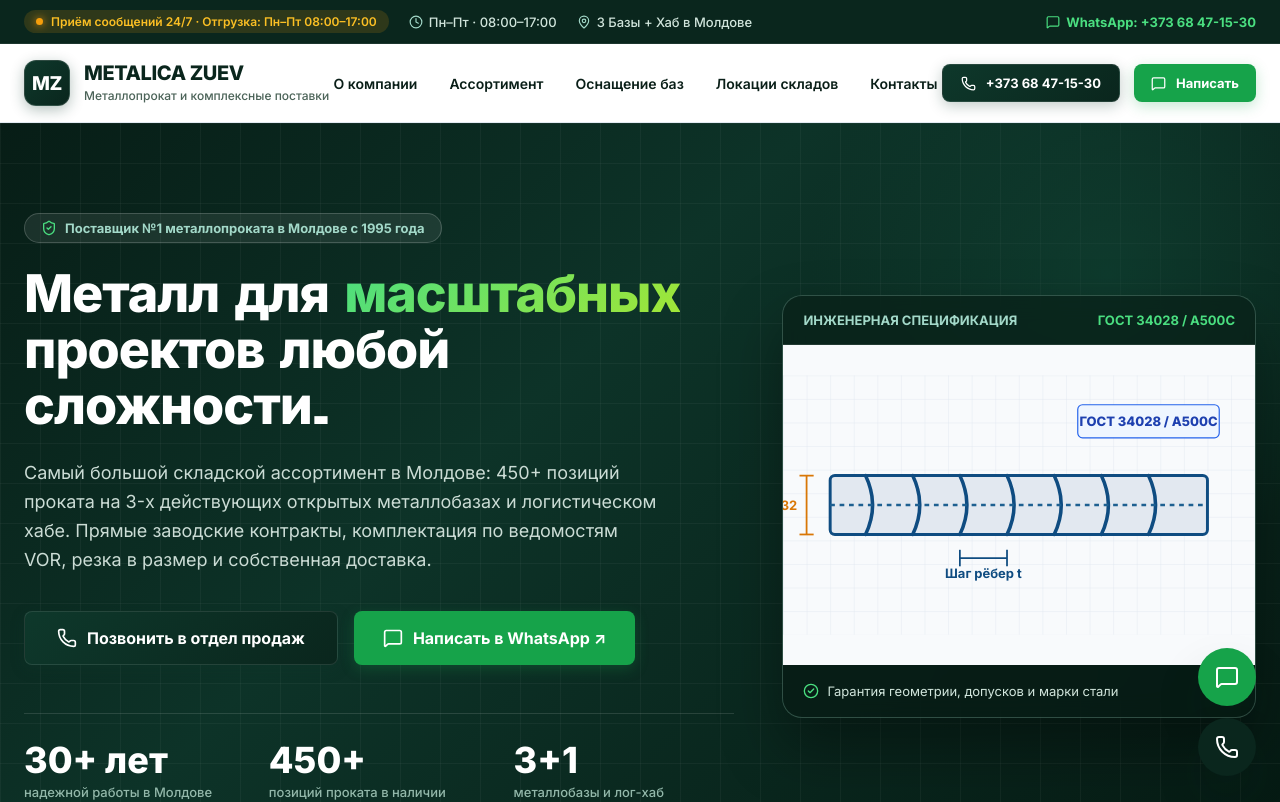
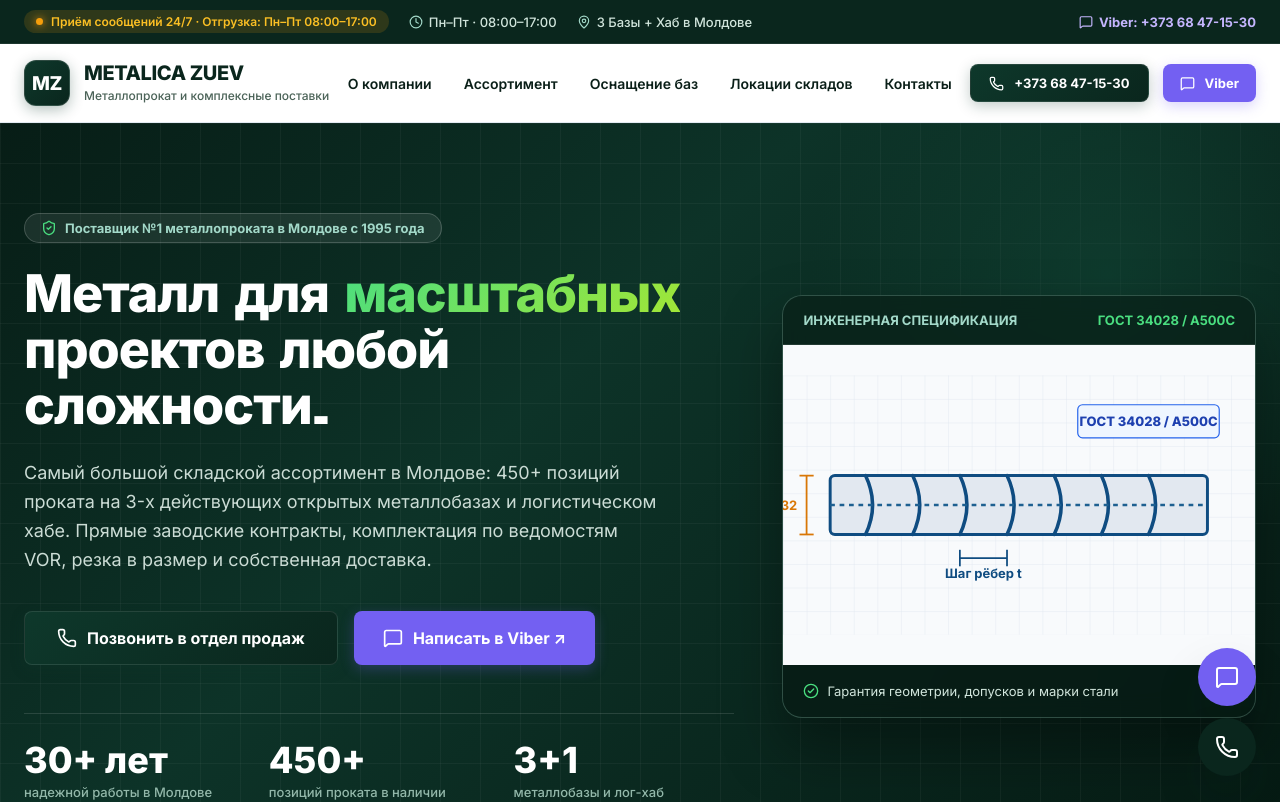
Before and after one commit to amuravschi-cloud/metalica-zuev, a React (Vite) app: page / in a window 1280 px wide. Shown: the top 802 px of the page. Built offline with nearby package versions, Linux system fonts and the light colour scheme.

Commit message:
Replace WhatsApp links with Viber links and Viber brand styling

```diff
--- a/src/components/Capabilities.jsx
+++ b/src/components/Capabilities.jsx
@@ -1,5 +1,5 @@
 import React from 'react';
-import { Scissors, Truck, Layers, Wrench, ShieldCheck, CheckCircle2, Phone, MessageSquare } from 'lucide-react';
+import { Scissors, Truck, Layers, Wrench, CheckCircle2, Phone, MessageSquare } from 'lucide-react';
 
 export default function Capabilities() {
   const capabilitiesList = [
@@ -79,8 +79,8 @@
               <a href="tel:+37368471530" className="btn btn-brand" style={{ width: '100%' }}>
                 <Phone size={16} /> Позвонить: +373 68 47-15-30
               </a>
-              <a href="https://wa.me/37368471530" target="_blank" rel="noreferrer" className="btn btn-whatsapp" style={{ width: '100%' }}>
-                <MessageSquare size={16} /> Написать в WhatsApp ↗
+              <a href="viber://chat?number=%2B37368471530" className="btn btn-viber" style={{ width: '100%' }}>
+                <MessageSquare size={16} /> Написать в Viber ↗
               </a>
             </div>
           </div>
--- a/src/components/CompanyOverview.jsx
+++ b/src/components/CompanyOverview.jsx
@@ -1,5 +1,5 @@
 import React from 'react';
-import { Building2, Award, ShieldCheck, Truck, Phone, MessageSquare } from 'lucide-react';
+import { Award, ShieldCheck, Truck, Phone, MessageSquare } from 'lucide-react';
 
 export default function CompanyOverview() {
   return (
@@ -21,8 +21,8 @@
               <a href="tel:+37368471530" className="btn btn-brand">
                 <Phone size={16} /> Связаться с отделом продаж
               </a>
-              <a href="https://wa.me/37368471530" target="_blank" rel="noreferrer" className="btn btn-whatsapp">
-                <MessageSquare size={16} /> Написать в WhatsApp ↗
+              <a href="viber://chat?number=%2B37368471530" className="btn btn-viber">
+                <MessageSquare size={16} /> Написать в Viber ↗
               </a>
             </div>
           </div>
--- a/src/components/DirectContactSection.jsx
+++ b/src/components/DirectContactSection.jsx
@@ -1,5 +1,5 @@
 import React from 'react';
-import { Phone, MessageSquare, Clock, MapPin, Mail } from 'lucide-react';
+import { Phone, MessageSquare, Clock, Mail } from 'lucide-react';
 
 export default function DirectContactSection() {
   return (
@@ -17,13 +17,11 @@
             </a>
 
             <a
-              href="https://wa.me/37368471530"
-              target="_blank"
-              rel="noreferrer"
-              className="btn btn-whatsapp"
+              href="viber://chat?number=%2B37368471530"
+              className="btn btn-viber"
               style={{ padding: '18px 36px', fontSize: '17px' }}
             >
-              <MessageSquare size={22} /> Написать в WhatsApp ↗
+              <MessageSquare size={22} /> Написать в Viber ↗
             </a>
           </div>
 
--- a/src/components/FloatingBar.jsx
+++ b/src/components/FloatingBar.jsx
@@ -5,11 +5,9 @@
   return (
     <div className="floating-actions">
       <a
-        href="https://wa.me/37368471530"
-        target="_blank"
-        rel="noreferrer"
-        className="floating-btn floating-btn-wa"
-        title="Написать в WhatsApp (+373 68 47-15-30)"
+        href="viber://chat?number=%2B37368471530"
+        className="floating-btn floating-btn-viber"
+        title="Написать в Viber (+373 68 47-15-30)"
       >
         <MessageSquare size={24} />
       </a>
--- a/src/components/Footer.jsx
+++ b/src/components/Footer.jsx
@@ -1,5 +1,5 @@
 import React from 'react';
-import { Phone, Mail, MapPin, ArrowUp, Clock, MessageSquare } from 'lucide-react';
+import { Phone, Mail, ArrowUp, Clock, MessageSquare } from 'lucide-react';
 
 export default function Footer() {
   return (
@@ -31,7 +31,7 @@
             <h4>Отдел продаж и контакты</h4>
             <ul>
               <li style={{ display: 'flex', alignItems: 'center', gap: '8px' }}>
-                <Phone size={16} color="#4ADE80" /> <strong>+373 68 47-15-30</strong> (Мобильный / WhatsApp)
+                <Phone size={16} color="#4ADE80" /> <strong>+373 68 47-15-30</strong> (Мобильный / Viber)
               </li>
               <li style={{ display: 'flex', alignItems: 'center', gap: '8px' }}>
                 <Phone size={16} color="#4ADE80" /> +373 22 47-15-30 (Городской)
@@ -47,8 +47,8 @@
               <a href="tel:+37368471530" className="btn btn-brand" style={{ padding: '8px 14px', fontSize: '12px' }}>
                 <Phone size={14} /> Позвонить
               </a>
-              <a href="https://wa.me/37368471530" target="_blank" rel="noreferrer" className="btn btn-whatsapp" style={{ padding: '8px 14px', fontSize: '12px' }}>
-                <MessageSquare size={14} /> WhatsApp
+              <a href="viber://chat?number=%2B37368471530" className="btn btn-viber" style={{ padding: '8px 14px', fontSize: '12px' }}>
+                <MessageSquare size={14} /> Viber
               </a>
             </div>
           </div>
--- a/src/components/Header.jsx
+++ b/src/components/Header.jsx
@@ -1,5 +1,5 @@
 import React from 'react';
-import { Phone, MessageSquare, Clock, MapPin, ChevronRight } from 'lucide-react';
+import { Phone, MessageSquare, Clock, MapPin } from 'lucide-react';
 
 export default function Header() {
   const now = new Date();
@@ -36,12 +36,10 @@
 
           <div style={{ display: 'flex', alignItems: 'center', gap: '16px' }}>
             <a
-              href="https://wa.me/37368471530"
-              target="_blank"
-              rel="noreferrer"
-              style={{ color: '#4ADE80', textDecoration: 'none', display: 'inline-flex', alignItems: 'center', gap: '6px', fontSize: '13px', fontWeight: '700' }}
+              href="viber://chat?number=%2B37368471530"
+              style={{ color: '#C4B5FD', textDecoration: 'none', display: 'inline-flex', alignItems: 'center', gap: '6px', fontSize: '13px', fontWeight: '700' }}
             >
-              <MessageSquare size={14} /> WhatsApp: +373 68 47-15-30
+              <MessageSquare size={14} /> Viber: +373 68 47-15-30
             </a>
           </div>
         </div>
@@ -71,8 +69,8 @@
               <Phone size={15} /> +373 68 47-15-30
             </a>
 
-            <a href="https://wa.me/37368471530" target="_blank" rel="noreferrer" className="btn btn-whatsapp" style={{ padding: '10px 16px', fontSize: '13px' }}>
-              <MessageSquare size={15} /> Написать
+            <a href="viber://chat?number=%2B37368471530" className="btn btn-viber" style={{ padding: '10px 16px', fontSize: '13px' }}>
+              <MessageSquare size={15} /> Viber
             </a>
           </div>
         </div>
--- a/src/components/Hero.jsx
+++ b/src/components/Hero.jsx
@@ -1,5 +1,5 @@
 import React from 'react';
-import { Phone, MessageSquare, ShieldCheck, Award, Building2, CheckCircle2 } from 'lucide-react';
+import { Phone, MessageSquare, ShieldCheck, CheckCircle2 } from 'lucide-react';
 import { RebarSchematic } from './TechnicalSchematics';
 
 export default function Hero() {
@@ -28,13 +28,11 @@
                 </a>
 
                 <a
-                  href="https://wa.me/37368471530"
-                  target="_blank"
-                  rel="noreferrer"
-                  className="btn btn-whatsapp"
+                  href="viber://chat?number=%2B37368471530"
+                  className="btn btn-viber"
                   style={{ padding: '16px 28px', fontSize: '16px' }}
                 >
-                  <MessageSquare size={20} /> Написать в WhatsApp ↗
+                  <MessageSquare size={20} /> Написать в Viber ↗
                 </a>
               </div>
 
@@ -72,7 +70,7 @@
         </div>
       </section>
 
-      {/* Dynamic Animated Ticker */}
+      {/* Dynamic Ticker */}
       <div className="ticker-strip" aria-label="Категории проката">
         <div className="ticker-track">
           <div className="ticker-item">АРМАТУРА А500С / А400 <span>◆</span></div>
--- a/src/index.css
+++ b/src/index.css
@@ -225,14 +225,14 @@
   box-shadow: 0 6px 20px rgba(14, 56, 43, 0.35);
 }
 
-.btn-whatsapp {
-  background: #16A34A;
+.btn-viber {
+  background: #7360F2;
   color: #FFFFFF;
-  box-shadow: 0 4px 14px rgba(22, 163, 74, 0.25);
+  box-shadow: 0 4px 14px rgba(115, 96, 242, 0.28);
 }
 
-.btn-whatsapp:hover {
-  background: #15803D;
+.btn-viber:hover {
+  background: #5F4CE0;
   transform: translateY(-1px);
 }
 
@@ -812,8 +812,8 @@
   transform: scale(1.08);
 }
 
-.floating-btn-wa {
-  background: #16A34A;
+.floating-btn-viber {
+  background: #7360F2;
 }
 
 .floating-btn-phone {
```
Also changed, not shown: src/components/ProductCatalog.jsx (+3 -4 lines).
